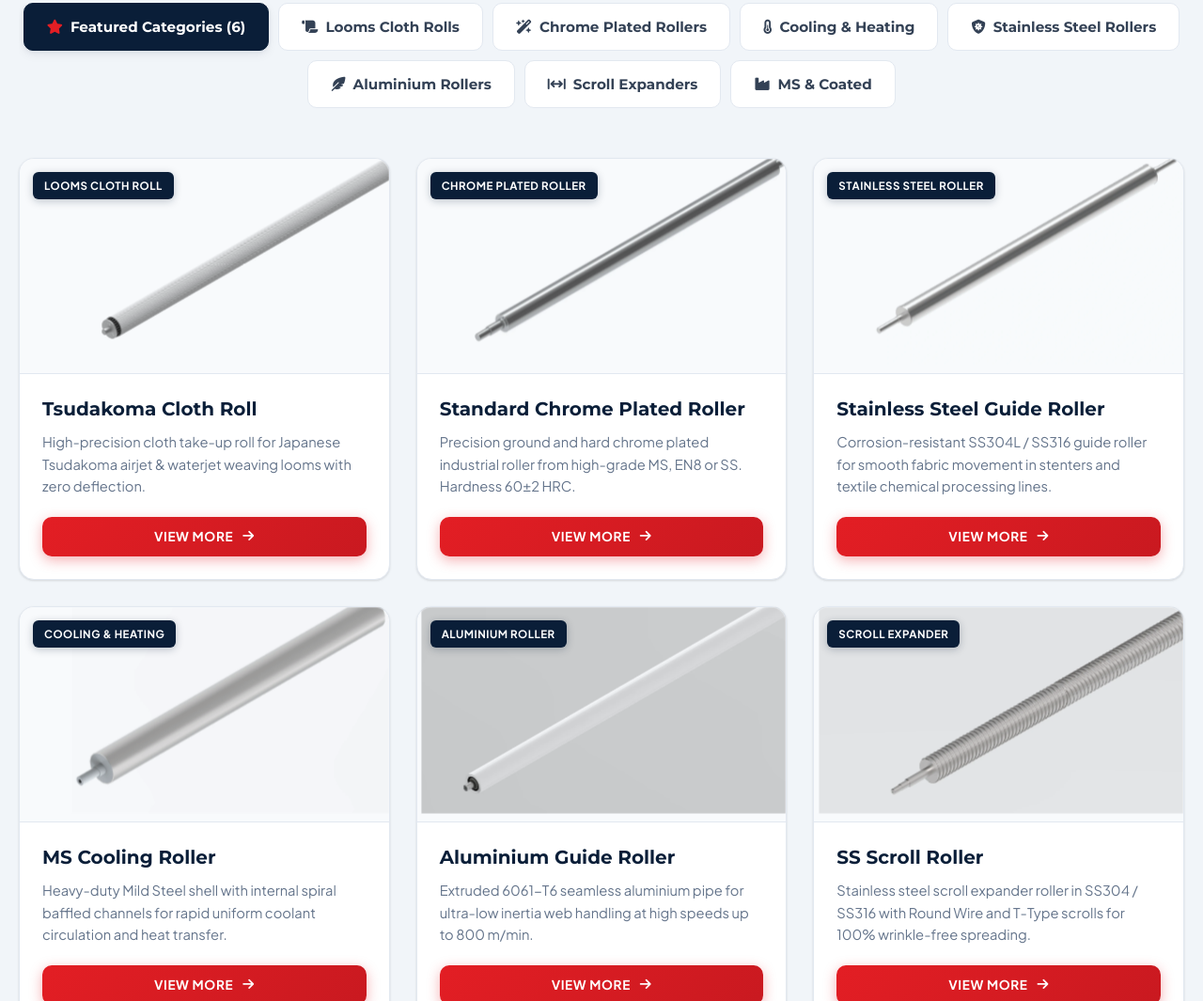
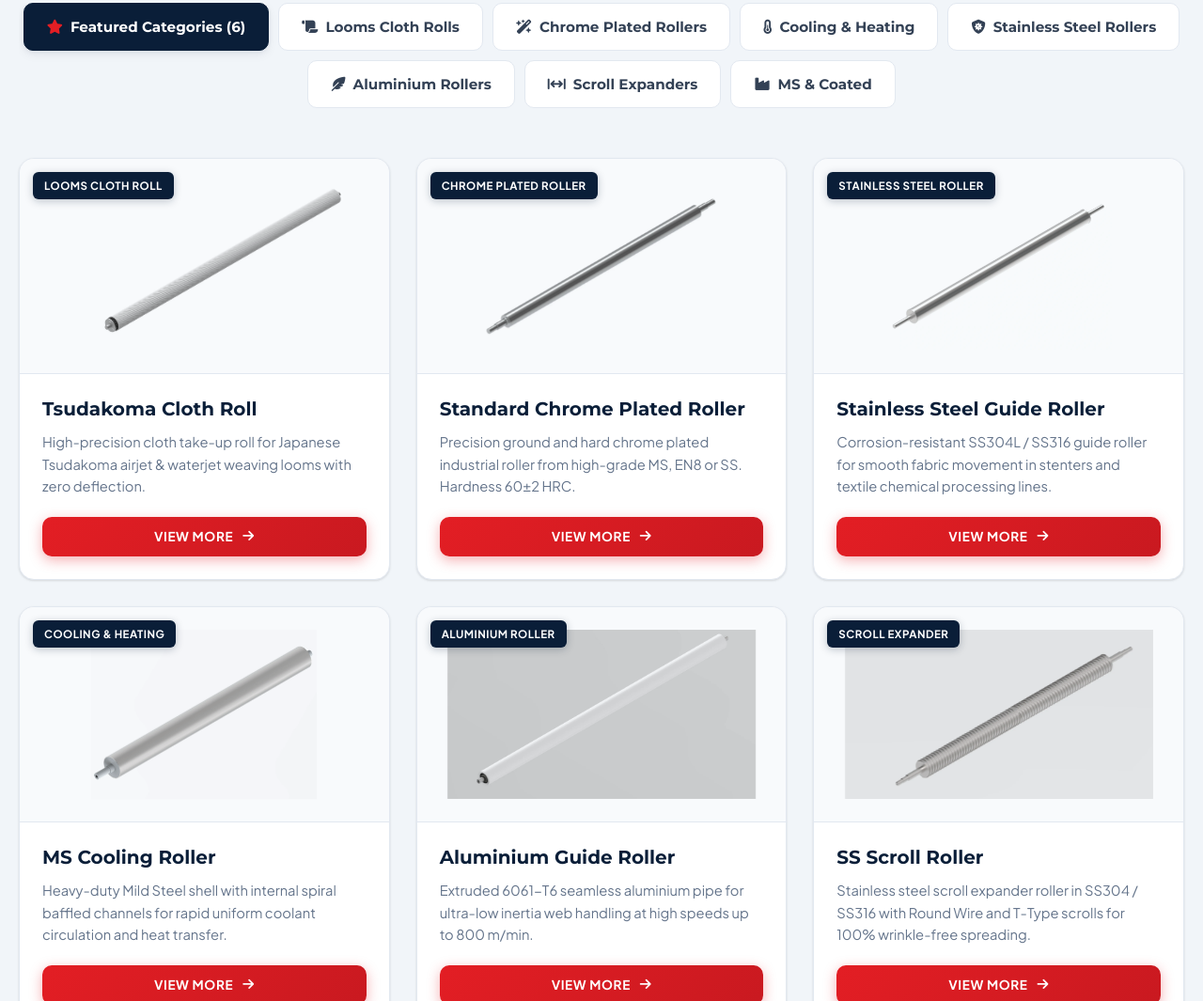
Before and after one commit to Sanjay1820/pragati-engineers, a website: page index.html in a window 1280 px wide. Shown: the part 2350-3415 px from the top of the page at 94% size. Drawn offline with Linux system fonts and the light colour scheme.

Commit message:
Revert product card image zoom back to original natural view

```diff
--- a/assets/css/style.css
+++ b/assets/css/style.css
@@ -809,8 +809,6 @@ button, input, select, textarea {
   max-height: 180px;
   width: auto;
   object-fit: contain;
-  transform-origin: 20% 80%;
-  transform: scale(1.42);
   transition: transform var(--transition-smooth);
   position: relative;
   z-index: 1;
@@ -818,7 +816,7 @@ button, input, select, textarea {
 }
 
 .product-card:hover .product-thumb img {
-  transform: scale(1.52);
+  transform: scale(1.06);
 }
 
 .product-badge-cat {
--- a/dist-home/assets/css/style.css
+++ b/dist-home/assets/css/style.css
@@ -809,8 +809,6 @@ button, input, select, textarea {
   max-height: 180px;
   width: auto;
   object-fit: contain;
-  transform-origin: 20% 80%;
-  transform: scale(1.42);
   transition: transform var(--transition-smooth);
   position: relative;
   z-index: 1;
@@ -818,7 +816,7 @@ button, input, select, textarea {
 }
 
 .product-card:hover .product-thumb img {
-  transform: scale(1.52);
+  transform: scale(1.06);
 }
 
 .product-badge-cat {
```
